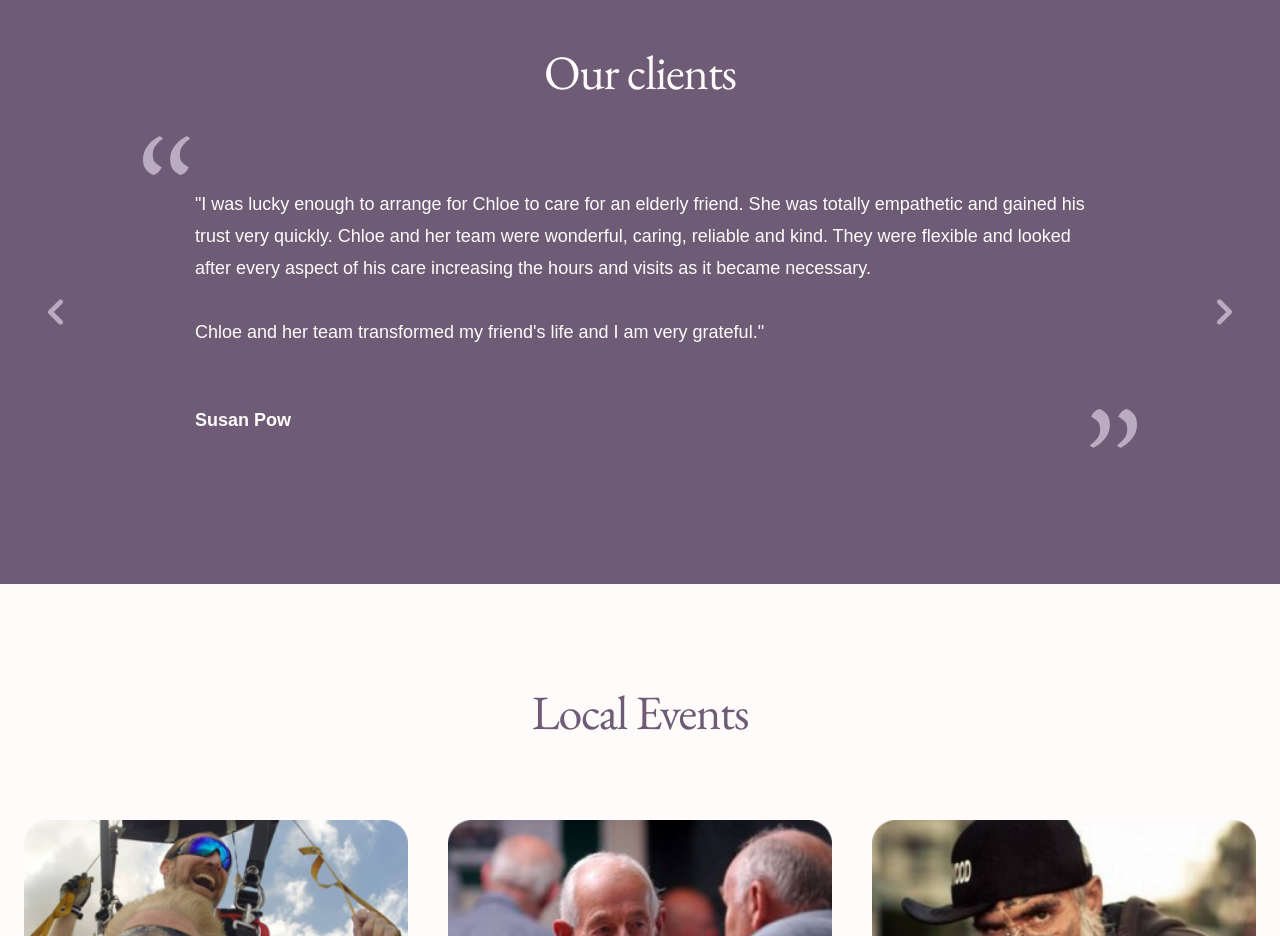
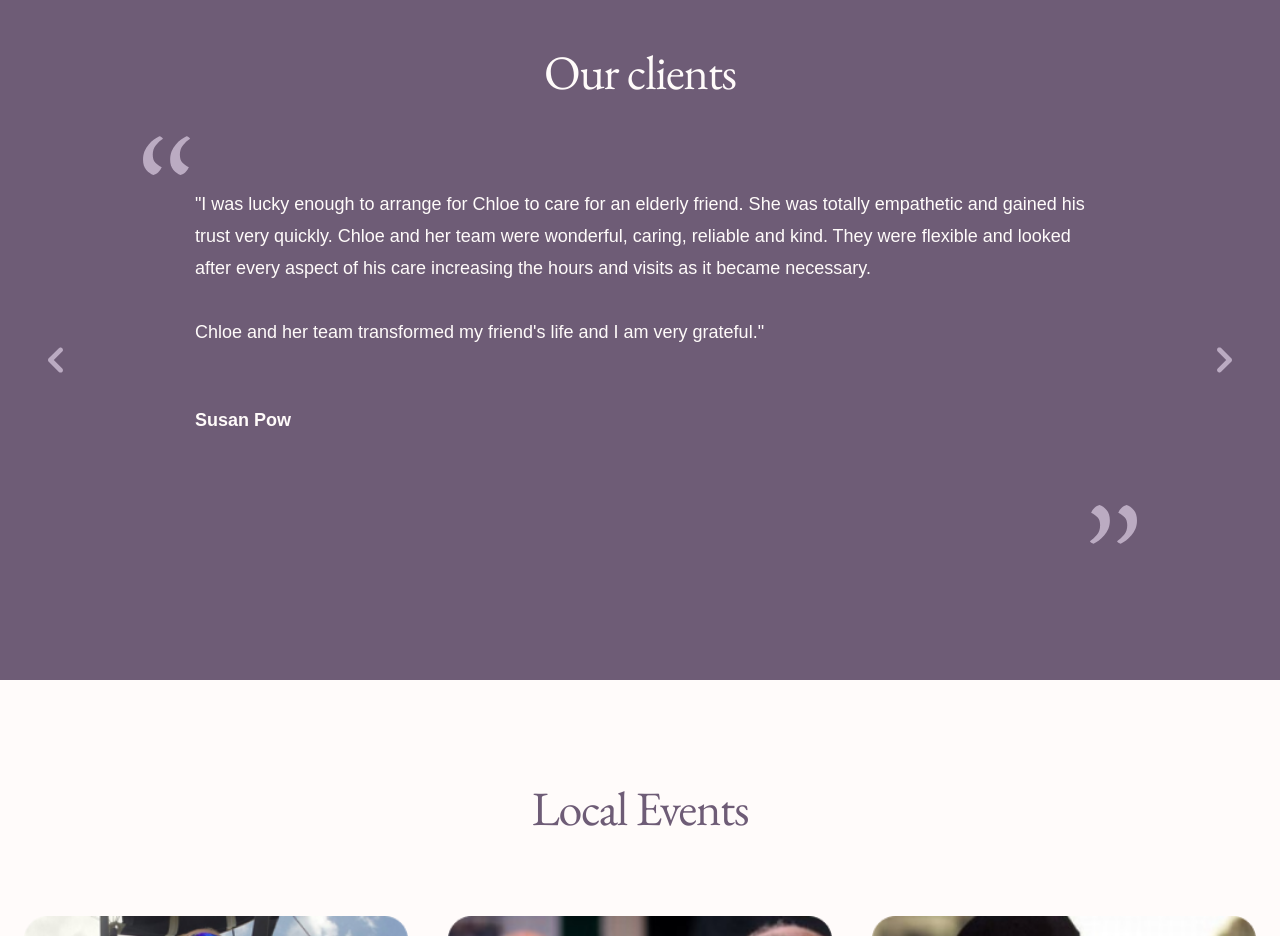
Before and after one commit to Pixsel8/busylizzie, a Gatsby site: page / in a window 1280 px wide. Shown: the part 2360-3296 px from the top of the page. Built offline with nearby package versions, Linux system fonts and the light colour scheme; Gatsby itself is replaced by a stand-in of ours; a web font is replaced by a local one.

Commit message:
update testimonials

```diff
--- a/src/components/testimonialCarousel.js
+++ b/src/components/testimonialCarousel.js
@@ -15,15 +15,15 @@ const testimonials = [
   },
   {
     id: 2,
-    name: "Susan Low",
+    name: "Caroline Wickham Smith",
     testimonial:
-      "I was lucky enough to arrange for Chloe to care for an elderly friend. She was totally empathetic and gained his trust very quickly. Chloe and her team were wonderful, caring, reliable and  kind. They were flexible and looked after every aspect of his care increasing the hours and visits as it became necessary. \n \n  Chloe and her team transformed my friend's life and I am very grateful.",
+      "Chloe is in every respect a delightful person and always succeeds in cheering my wife Vera with her cheeriness and chatter. Always reliable and punctual, she is just exceptional in her approach and ability to assess and transform situations, and Chloe’s care-giving extends well beyond the agreed hours and call of duty. \n \n It’s hard to find capable, conscientious and reliable carers for loved ones who want to remain in their own homes, but need extra help to do so, and I can wholeheartedly recommend Busy Lizzie Homecare for the highest quality care.",
   },
   {
     id: 3,
-    name: "Susan Wow",
+    name: "Richard C Hallworth",
     testimonial:
-      "I was lucky enough to arrange for Chloe to care for an elderly friend. She was totally empathetic and gained his trust very quickly. Chloe and her team were wonderful, caring, reliable and  kind. They were flexible and looked after every aspect of his care increasing the hours and visits as it became necessary. \n \n  Chloe and her team transformed my friend's life and I am very grateful.",
+      "I was lucky enough to arrange for Chloe to care for an elderly friend. She was totally empathetic and gained his trust very quickly. Chloe and her team were wonderful, caring, reliable and  kind. They were flexible and looked after every aspect of his care increasing the hours and visits as it became necessary. \n \n  Chloe is a gem. We have been extremely blessed in having her and could not wish for anyone better. I, with my wife Vera, without hesitation happily recommend Chloe to anyone wanting a first class care-giving person.",
   },
 ]
 
@@ -40,7 +40,7 @@ const TestimonialCarousel = () => {
 
   return (
     <div className="">
-      <div className="px-4 py-4 flex items-center">
+      <div className="px-4 py-4 flex items-center ">
         <div className="hidden md:block">
           <div
             aria-label="Go to previous testimonial"
@@ -53,7 +53,7 @@ const TestimonialCarousel = () => {
             <img src={arrowLeft} className="w-10 h-10" />
           </div>
         </div>
-        <div className="p-8 relative lg:mx-20">
+        <div className="p-8 relative lg:mx-20 md:min-h-[554px] lg:min-h-[448px] ">
           <img src={speechLeft} className="w-12 h-10 absolute top-0 left-0" />
           <motion.div
             key={currentIndex}
```
